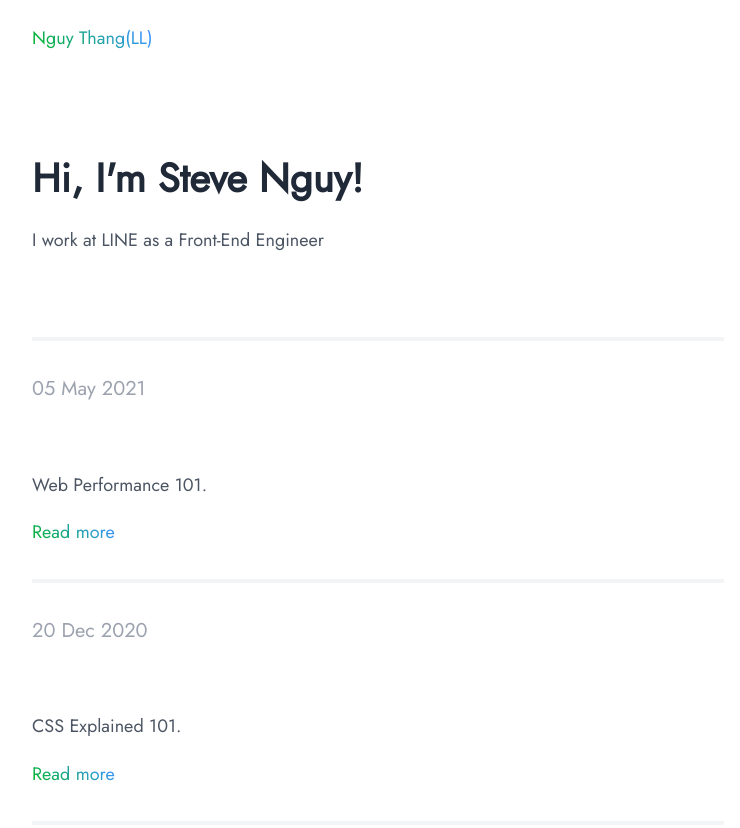
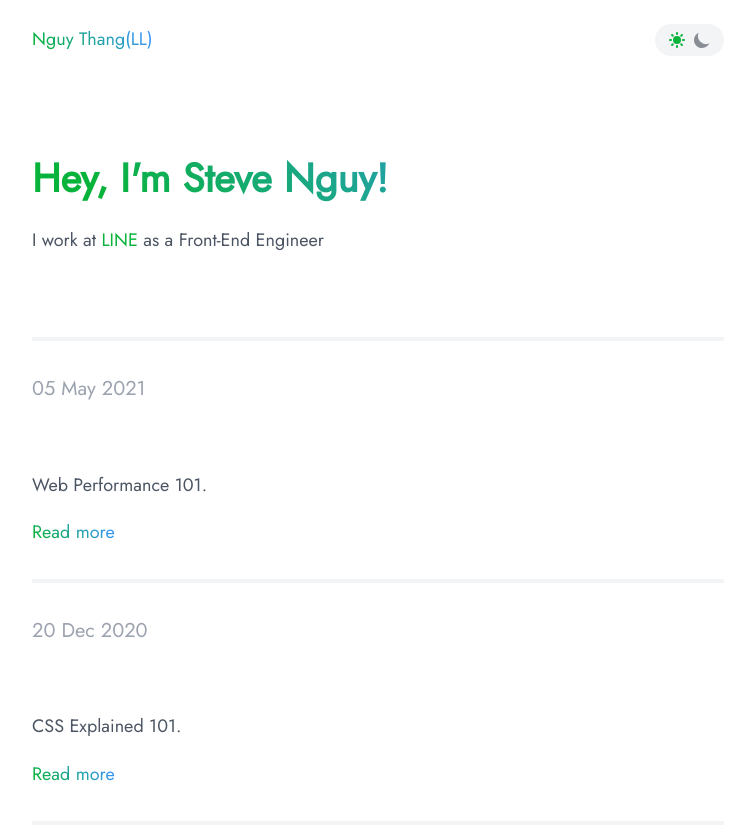
Before and after one commit to bboy114crew/blog, an Astro site: page / in a window 1280 px wide. Shown: the top 828 px of the page, without its empty margins (262-1002 px from the left). Built offline with nearby package versions, Linux system fonts and the light colour scheme; Astro itself is replaced by a stand-in of ours.

Commit message:
Add theme

```diff
--- a/src/components/Header.astro
+++ b/src/components/Header.astro
@@ -1,8 +1,17 @@
+---
+import ThemeToggleButton from './ThemeToggleButton';
+---
+
 <header class="wrapper">
 	<nav>
 		<a href="/blog/">
 			<span>Nguy Thang(LL)</span>
 		</a>
+		<ThemeToggleButton
+			client:visible
+			labels={{ useLight: 'light', useDark: 'dark' }}
+			isInsideHeader={true}
+		/>
 	</nav>
 </header>
 
--- /dev/null
+++ b/src/components/ThemeToggleButton.css
@@ -0,0 +1,60 @@
+.theme-toggle {
+	display: inline-flex;
+	align-items: center;
+	gap: 0.25em;
+	padding: 0.33em 0.67em;
+	margin-top: 32px;
+	border-radius: 99em;
+	background-color: var(--theme-code-inline-bg);
+	/* Indicates the ThemeToggle boundaries for forced colors users, transparent is changed to a solid color */
+	outline: 1px solid transparent;
+}
+
+.theme-toggle > label:focus-within {
+	outline: 2px solid transparent;
+	box-shadow: 0 0 0 0.08em var(--theme-accent), 0 0 0 0.12em white;
+}
+
+.theme-toggle > label {
+	color: var(--theme-code-inline-text);
+	position: relative;
+	display: flex;
+	align-items: center;
+	justify-content: center;
+	opacity: 0.5;
+	cursor: pointer;
+}
+
+.theme-toggle .checked {
+	color: var(--theme-accent);
+	opacity: 1;
+}
+
+@media (forced-colors: active) {
+  .theme-toggle .checked {
+    color: Highlight;
+  }
+}
+
+.hide-toggle-on-smaller-screens {
+	display: none;
+}
+@media (min-width: 50em) {
+	.theme-toggle {
+		display: none;
+		margin-top: 0;
+	}
+	.hide-toggle-on-smaller-screens {
+		display: inline-flex;
+	}
+}
+
+input[name='theme-toggle'] {
+	position: absolute;
+	opacity: 0;
+	top: 0;
+	right: 0;
+	bottom: 0;
+	left: 0;
+	z-index: -1;
+}
--- /dev/null
+++ b/src/components/ThemeToggleButton.tsx
@@ -0,0 +1,79 @@
+import type { FunctionalComponent } from 'preact';
+import { useState, useEffect } from 'preact/hooks';
+import './ThemeToggleButton.css';
+
+interface Props {
+	labels: {
+		useLight: string;
+		useDark: string;
+	};
+	isInsideHeader: boolean;
+}
+
+const themes = ['light', 'dark'];
+
+const icons = [
+	<svg xmlns="http://www.w3.org/2000/svg" width="20" height="20" viewBox="0 0 20 20" fill="currentColor">
+		<path
+			fill-rule="evenodd"
+			d="M10 2a1 1 0 011 1v1a1 1 0 11-2 0V3a1 1 0 011-1zm4 8a4 4 0 11-8 0 4 4 0 018 0zm-.464 4.95l.707.707a1 1 0 001.414-1.414l-.707-.707a1 1 0 00-1.414 1.414zm2.12-10.607a1 1 0 010 1.414l-.706.707a1 1 0 11-1.414-1.414l.707-.707a1 1 0 011.414 0zM17 11a1 1 0 100-2h-1a1 1 0 100 2h1zm-7 4a1 1 0 011 1v1a1 1 0 11-2 0v-1a1 1 0 011-1zM5.05 6.464A1 1 0 106.465 5.05l-.708-.707a1 1 0 00-1.414 1.414l.707.707zm1.414 8.486l-.707.707a1 1 0 01-1.414-1.414l.707-.707a1 1 0 011.414 1.414zM4 11a1 1 0 100-2H3a1 1 0 000 2h1z"
+			clip-rule="evenodd"
+		/>
+	</svg>,
+	<svg xmlns="http://www.w3.org/2000/svg" width="20" height="20" viewBox="0 0 20 20" fill="currentColor">
+		<path d="M17.293 13.293A8 8 0 016.707 2.707a8.001 8.001 0 1010.586 10.586z" />
+	</svg>,
+];
+
+const ThemeToggle: FunctionalComponent<Props> = ({ labels, isInsideHeader }) => {
+	const [theme, setTheme] = useState(() => {
+		if (import.meta.env.SSR) {
+			return undefined;
+		}
+		return document.documentElement.classList.contains('theme-dark') ? 'dark' : 'light';
+	});
+
+	useEffect(() => {
+		const root = document.documentElement;
+		if (theme === 'light') {
+			root.classList.remove('theme-dark');
+		} else {
+			root.classList.add('theme-dark');
+		}
+	}, [theme]);
+
+	return (
+		<div class={`theme-toggle ${isInsideHeader ? 'hide-toggle-on-smaller-screens' : ''}`}>
+			{themes.map((t, i) => {
+				const icon = icons[i];
+				const checked = t === theme;
+				const themeLabel = t === 'light' ? labels.useLight : labels.useDark;
+				return (
+					<label title={themeLabel} class={checked ? 'checked' : ''}>
+						{icon}
+						<input
+							type="radio"
+							name="theme-toggle"
+							checked={checked}
+							value={t}
+							aria-label={themeLabel}
+							onChange={() => {
+								const matchesDarkTheme = window.matchMedia('(prefers-color-scheme: dark)').matches;
+
+								if ((matchesDarkTheme && t === 'dark') || (!matchesDarkTheme && t === 'light')) {
+									localStorage.removeItem('theme');
+								} else {
+									localStorage.setItem('theme', t);
+								}
+
+								setTheme(t);
+							}}
+						/>
+					</label>
+				);
+			})}
+		</div>
+	);
+};
+
+export default ThemeToggle;
--- a/src/pages/index.astro
+++ b/src/pages/index.astro
@@ -3,8 +3,8 @@ import BaseHead from '../components/BaseHead.astro';
 import Header from '../components/Header.astro';
 import BlogPostPreview from '../components/BlogPostPreview.astro';
 
-let title = "Hi, I'm Steve Nguy!";
-let description = 'I work at LINE as a Front-End Engineer';
+let title = "Hey, I'm Steve Nguy!";
+let description = 'I work at <span>LINE</span> as a Front-End Engineer';
 
 // Use Astro.glob to fetch all post with associated frontmatter
 const unsortedPosts = await Astro.glob('./posts/*.md');
@@ -25,8 +25,8 @@ const posts = unsortedPosts.sort(function (a, b) {
 		<div class="wrapper">
 			<main class="content">
 				<section class="intro">
-					<h1>{title}</h1>
-					<p>{description}</p>
+					<h1 class="title" >{title}</h1>
+					<p>I work at <span class="line">LINE</span> as a Front-End Engineer</p>
 				</section>
 				<section aria-label="Blog post list">
 					{posts.map(({ url, frontmatter }) => (
@@ -44,6 +44,18 @@ const posts = unsortedPosts.sort(function (a, b) {
 </html>
 
 <style>
+	.title {
+		background: linear-gradient(45deg,var(--theme-accent) 11%,#3894ff 90%);
+		background-clip: text;
+		-webkit-background-clip: text;
+		-moz-background-clip: text;
+		-moz-text-fill-color: transparent;
+		-webkit-text-fill-color: transparent;
+	}
+
+	.line {
+		color: var(--theme-accent);
+	}
 	.content {
 		margin-top: 4rem;
 		margin-bottom: 8rem;
```
